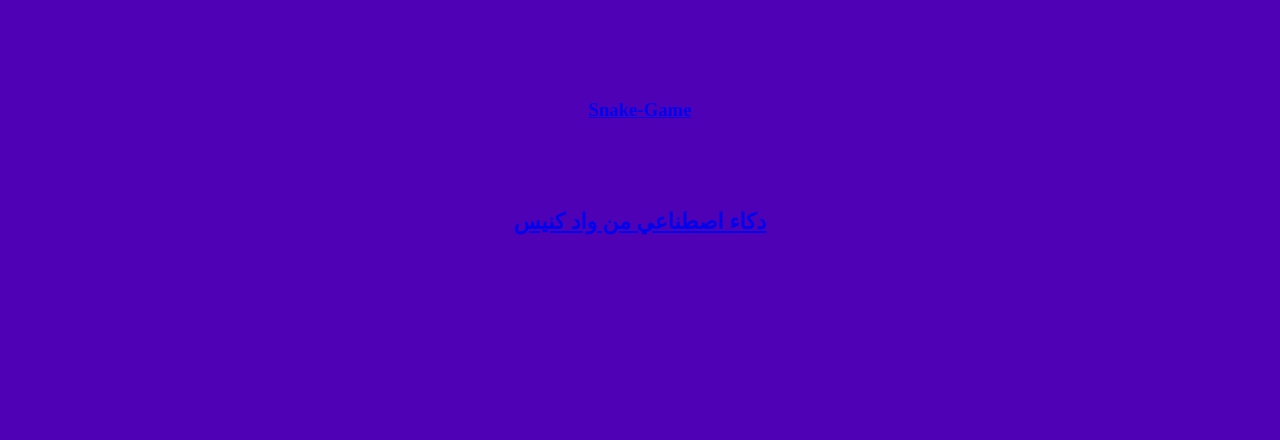
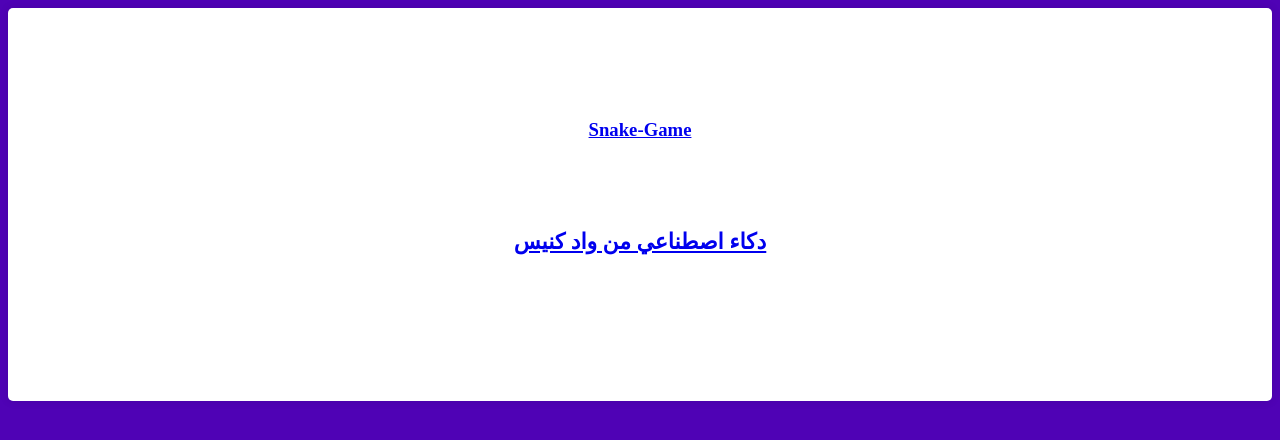
Before and after one commit to Negeria/Snake.game.apk, a plain HTML site: page index.html in a window 1280 px wide. Drawn offline with Linux system fonts and the light colour scheme.

Commit message:
Update gg.css

```diff
--- a/gg.css
+++ b/gg.css
@@ -1,3 +1,8 @@
 .snake-app {
 	text-align: center;
+	background-color: #f4f4f4;
+	background-color: #fff;
+  border-radius: 5px;
+  box-shadow: 0px 0px 10px rgba(0, 0, 0, 0.1);
+  padding: 20px;
 }
```
